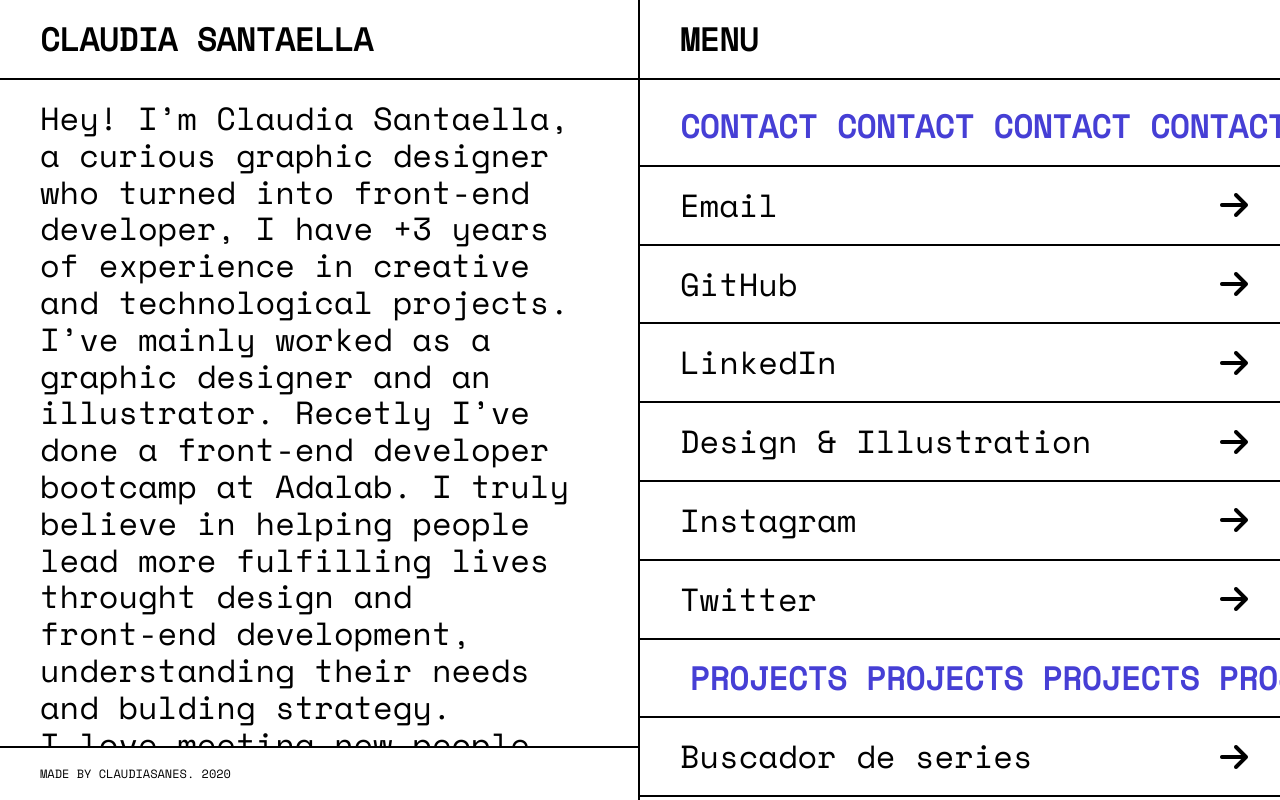
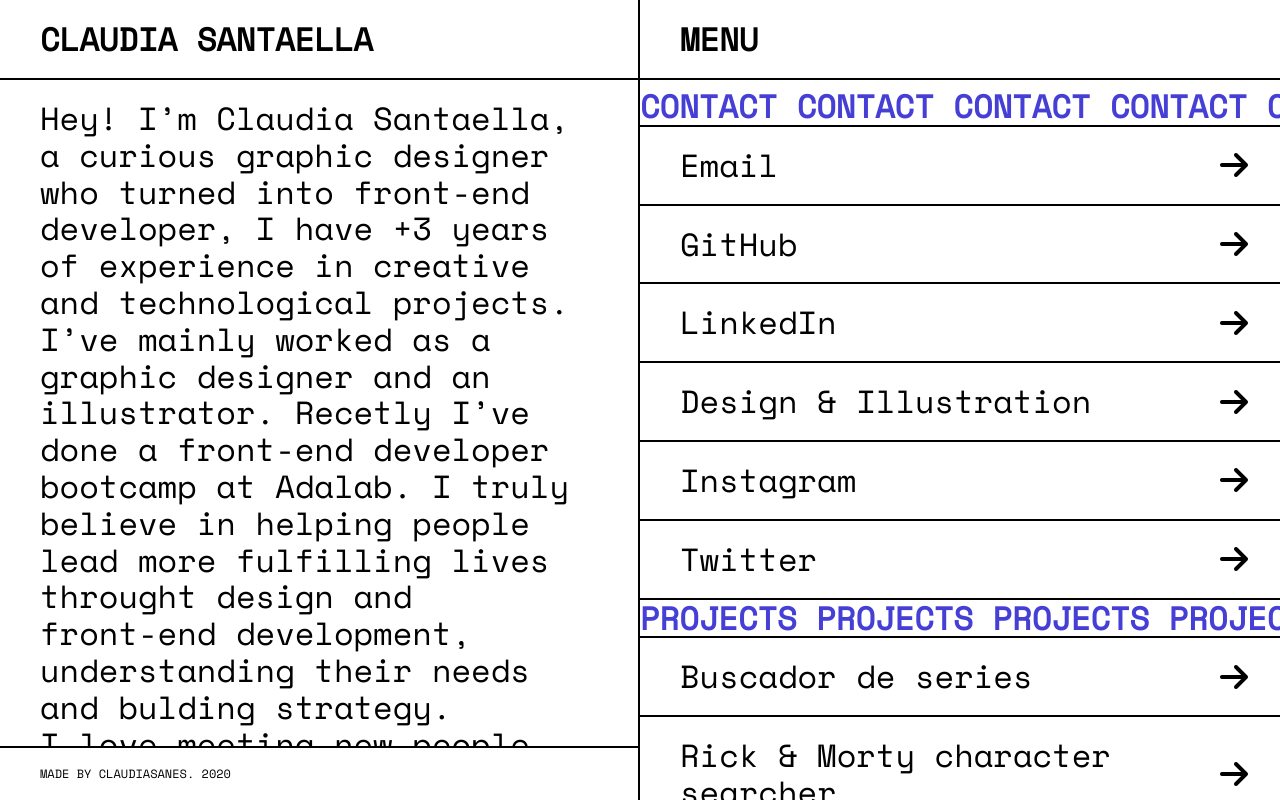
Before and after one commit to claudiasanes/Claudia-Santaella-Portfolio, a React (Create React App) app: page / in a window 1280 px wide. Built offline with nearby package versions, Linux system fonts and the light colour scheme.

Commit message:
Refactor marquee in component + less harcoding

```diff
--- a/src/components/Contact.js
+++ b/src/components/Contact.js
@@ -1,15 +1,12 @@
 import React from 'react';
 import '../App.scss';
+import Marquee from './Marquee';
 
 function Contact() {
   return (
     <>
       <div className="marquee-border">
-        <span className="marquee-title wrapper">
-          <span>contact contact contact contact contact contact contact contact contact </span>
-          <span>contact contact contact contact contact contact contact contact contact </span>
-        </span>
-        {/* <span className="marquee-title wrapper">contact contact contact </span> */}
+          <Marquee content="contact"/>
       </div>
       <div className="contact__container">
         <ul className="contact__list">
--- /dev/null
+++ b/src/components/Marquee.js
@@ -0,0 +1,25 @@
+import React from 'react';
+import '../App.scss';
+
+export default class Marquee extends React.Component {
+    constructor (props) {
+        super(props)
+        this.wrapper = React.createRef()
+        this.state = {content: `${this.props.content} `}
+    }
+    componentDidMount () {
+        const wrapper = this.wrapper.current
+        const wordWidth = wrapper.getBoundingClientRect().width / 2
+        const containerWidth = wrapper.parentElement.getBoundingClientRect().width
+        const repetitions = Math.ceil(containerWidth / wordWidth)
+        this.setState({ content: this.state.content.repeat(repetitions) })
+    }
+    render () {
+        return(
+            <div className="marquee-title" ref={this.wrapper}>
+                <span>{this.state.content}</span>
+                <span>{this.state.content}</span>
+            </div>
+        )
+    }
+}
--- a/src/components/Projects.js
+++ b/src/components/Projects.js
@@ -1,5 +1,6 @@
 import React, { useState } from 'react';
 import '../App.scss';
+import Marquee from './Marquee';
 import ProjectsArray from '../services/Projects.json';
 
 function Projects() {
@@ -37,12 +38,7 @@ function Projects() {
   return (
     <>
       <div className="marquee-border">
-        {' '}
-        <h2 className="marquee-title wrapper">
-          <span>projects projects projects projects projects projects projects projects </span>
-          <span>projects projects projects projects projects projects projects projects </span>
-        </h2>
-        {/* <h2 className="marquee-title wrapper">projects projects projects</h2> */}
+        <Marquee content="projects"/>
       </div>
       <ul className="projects">{projectsList}</ul>
     </>
```
